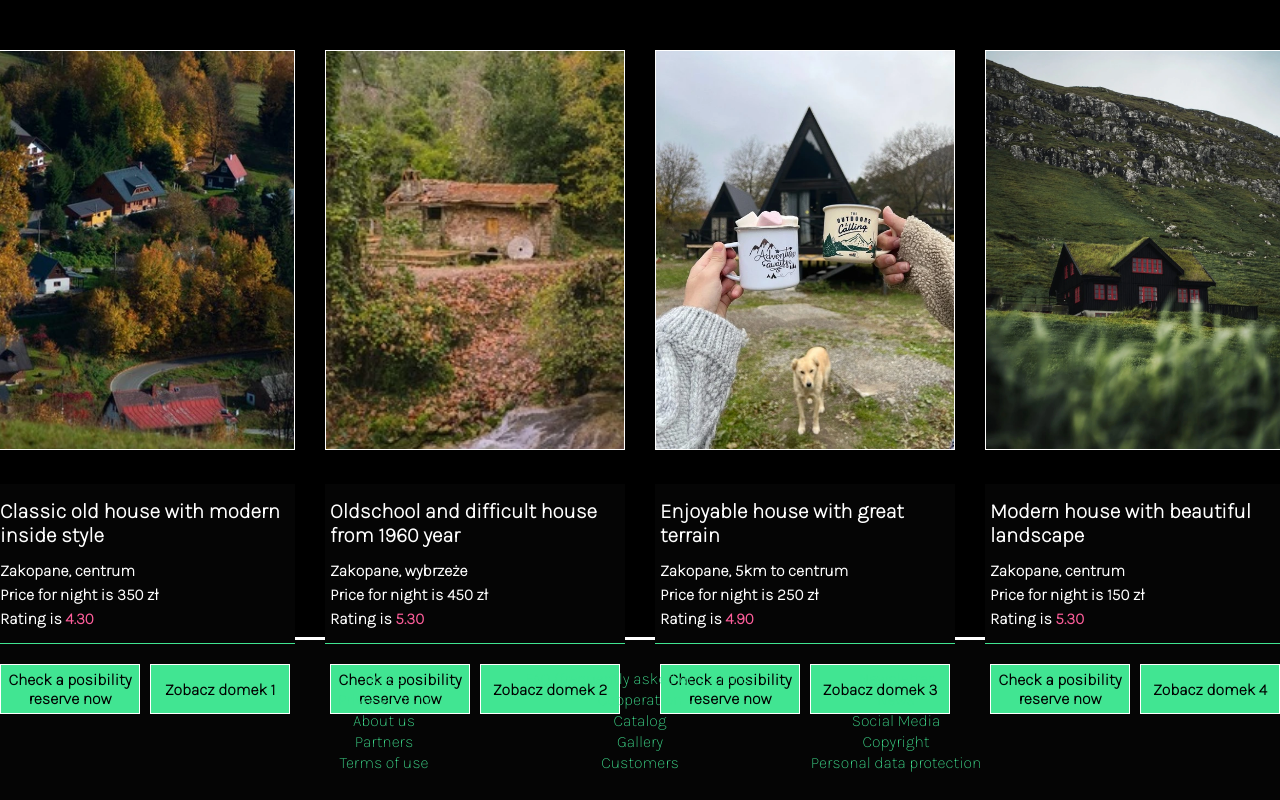
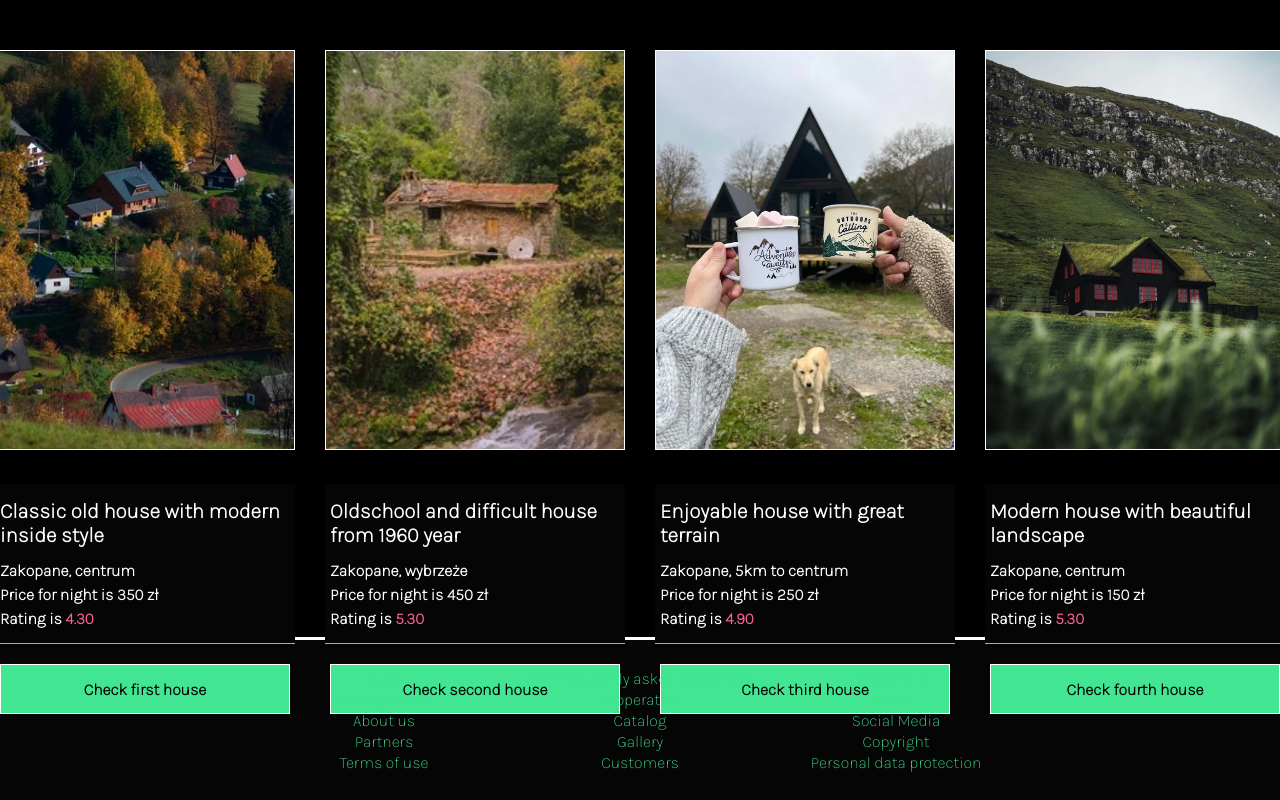
Before and after one commit to Pum2A/HotelProject, an Angular app: page / in a window 1280 px wide. Shown: the part 1267-2067 px from the top of the page. Built offline with nearby package versions, Linux system fonts and the light colour scheme.

Commit message:
added readme

```diff
--- a/src/app/app-routing.module.ts
+++ b/src/app/app-routing.module.ts
@@ -8,6 +8,7 @@ import { ContactComponent } from './components/contact/contact.component';
 import { HomeComponent } from './components/home/home.component';
 import { HouseComponent } from './components/house/house.component';
 import { HouseDetailsComponent } from './components/house-details/house-details.component';
+import { FormComponent } from './components/form/form.component';
 
 const routes: Routes = [
   {
@@ -32,6 +33,9 @@ const routes: Routes = [
   {
     path:'house-details/:houseNumber', component: HouseDetailsComponent
   },
+  {
+    path:'form', component: FormComponent
+  },
 
 
 
--- a/src/app/app.module.ts
+++ b/src/app/app.module.ts
@@ -17,6 +17,7 @@ import { HttpClientModule } from '@angular/common/http';
 import { HouseComponent } from './components/house/house.component';
 import { HousesService } from './services/house.service';
 import { HouseDetailsComponent } from './components/house-details/house-details.component';
+import { FormComponent } from './components/form/form.component';
 
 @NgModule({
   declarations: [
@@ -33,6 +34,7 @@ import { HouseDetailsComponent } from './components/house-details/house-details.
     FooterComponent,
     HouseComponent,
     HouseDetailsComponent,
+    FormComponent,
   ],
   imports: [
     BrowserModule,
--- a/src/app/components/home/home.component.html
+++ b/src/app/components/home/home.component.html
@@ -22,8 +22,7 @@
         </p>
       </div>
       <div class="button-reserve-container">
-        <button>Check a posibility reserve now</button>
-        <button (click)="showHouseDetails(1)">Zobacz domek 1</button>
+        <button (click)="showHouseDetails(1)">Check first house</button>
 
       </div>
     </div>
@@ -48,8 +47,7 @@
         </p>
       </div>
       <div class="button-reserve-container">
-        <button>Check a posibility reserve now</button>
-        <button (click)="showHouseDetails(2)">Zobacz domek 2</button>
+        <button (click)="showHouseDetails(2)">Check second house</button>
 
       </div>
     </div>
@@ -74,8 +72,7 @@
 
       </div>
       <div class="button-reserve-container">
-        <button>Check a posibility reserve now</button>
-        <button (click)="showHouseDetails(3)">Zobacz domek 3</button>
+        <button (click)="showHouseDetails(3)">Check third house</button>
 
       </div>
     </div>
@@ -98,8 +95,7 @@
         </p>
       </div>
       <div class="button-reserve-container">
-        <button>Check a posibility reserve now</button>
-        <button (click)="showHouseDetails(4)">Zobacz domek 4</button>
+        <button (click)="showHouseDetails(4)">Check fourth house</button>
 
       </div>
     </div>
--- a/src/app/components/home/home.component.ts
+++ b/src/app/components/home/home.component.ts
@@ -1,18 +1,10 @@
 import { Component } from '@angular/core';
-import { ImageService } from 'src/app/services/images.service';
-import { HttpClient } from '@angular/common/http';
 import { Router } from '@angular/router';
 
 
 
 
-interface HouseInfo {
-  id: number;
-  name: string;
-  description: string;
-  price: string;
-  image: string;
-}
+
 
 interface ImageData {
   imageBase64: string;
@@ -38,6 +30,7 @@ export class HomeComponent {
   public imagePath3: string = 'assets/housePhoto3.webp'
   public imagePath4: string = 'assets/housePhoto4.webp'
 
+
   house1Price = '350';
   house2Price = '450';
   house3Price = '250';
@@ -47,8 +40,7 @@ export class HomeComponent {
   house2Rating = '5.30'
   house3Rating = '4.90'
   house4Rating = '5.30'
-  imageData!: ImageData;
-  houseInfo!: HouseInfo;
+
 
 
 
@@ -66,4 +58,6 @@ export class HomeComponent {
 
 
 
+
+
 }
--- a/src/app/components/house-details/house-details.component.html
+++ b/src/app/components/house-details/house-details.component.html
@@ -16,7 +16,7 @@
       <p class="about-content">About: {{houseInfo.about}}</p>
       <div class="button-reserve-container">
         <button (click)="checkAvailability()">Check a posibility reserve now</button>
-        <button>Send a message to us!</button>
+        <button routerLink="/form">Send a message to us!</button>
         <button routerLink="">Back to menu</button>
 
 
--- a/src/app/services/house.service.ts
+++ b/src/app/services/house.service.ts
@@ -16,6 +16,7 @@ export interface House {
   providedIn: 'root'
 })
 export class HousesService {
+  button: any;
   showHouseDetails(houseNumber: number) {
     throw new Error('Method not implemented.');
   }
@@ -51,4 +52,6 @@ export class HousesService {
     );
   }
 
+
+
 }
```
Also changed, not shown: src/app/components/form/form.component.ts (added, +10 -0 lines), src/app/components/form/form.component.html (added), src/app/components/form/form.component.scss (added), 2 other files (tests, documents, lock files or other folders).
